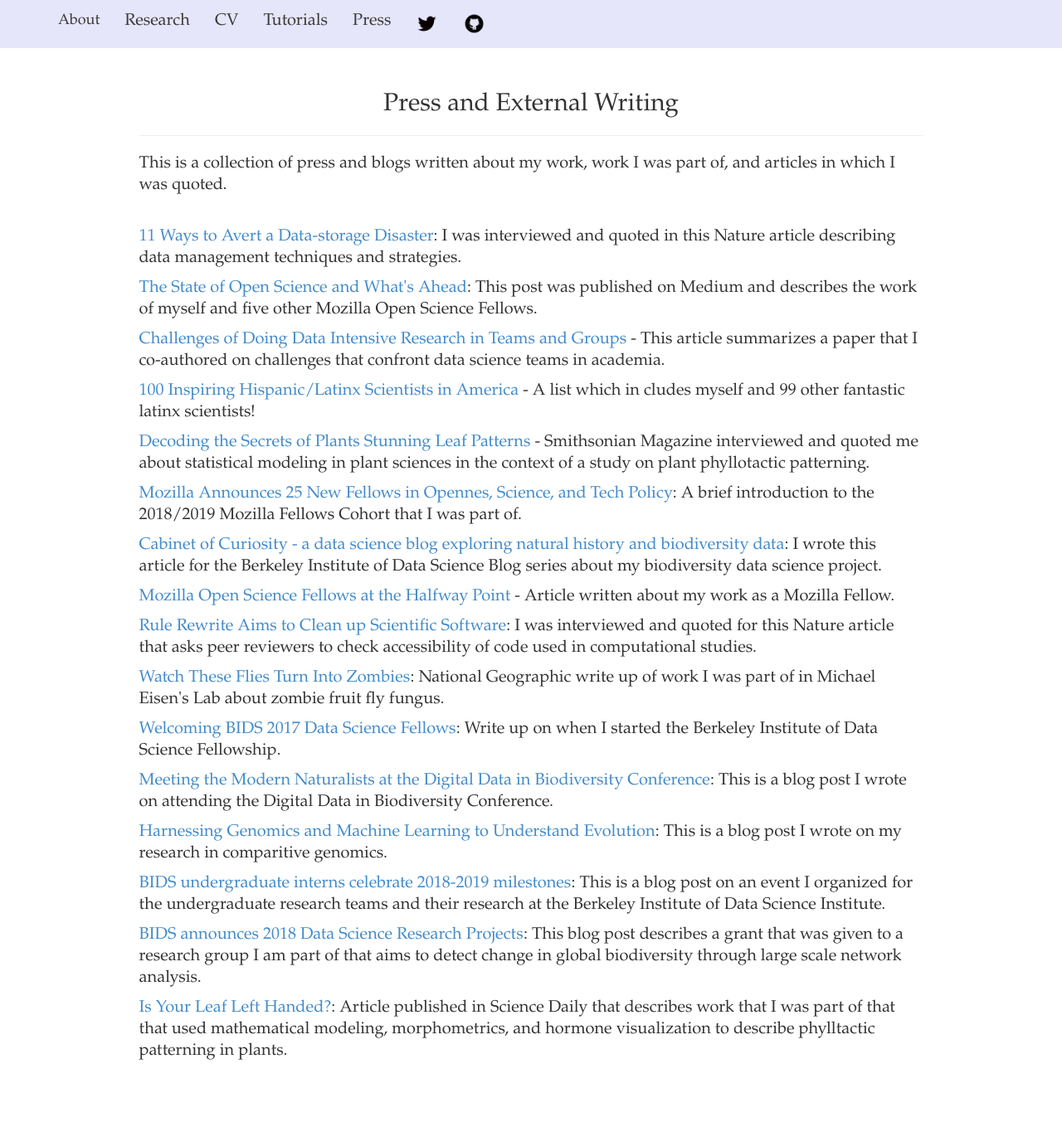
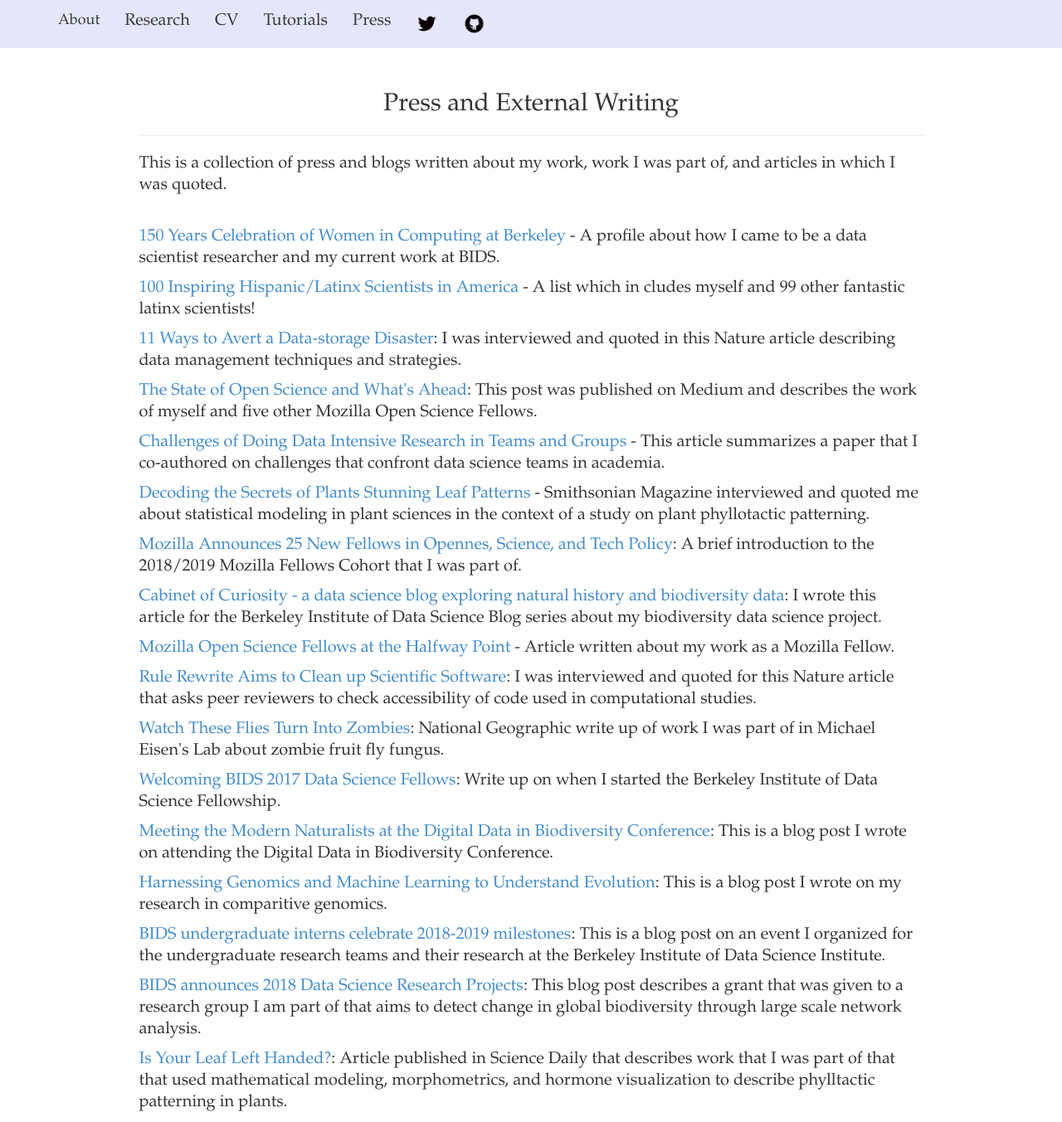
Before and after one commit to iamciera/creports, a Jekyll site: the page built from press/index.html, in a window 1280 px wide and 1353 px high. Shown: the whole window at 83% size. Built offline with Jekyll 4.4.1, drawn with Linux system fonts in a browser that asks for light colours; nearby versions of some CDN libraries.

Commit message:
added berkeley story

```diff
--- a/press/index.html
+++ b/press/index.html
@@ -15,10 +15,11 @@ layout: default
 			<hr />
 			<p>This is a collection of press and blogs written about my work, work I was part of, and articles in which I was quoted.</p>
 			<br>
+			<p><a href='https://data.berkeley.edu/people/ciera-martinez'>150 Years Celebration of Women in Computing at Berkeley</a> - A profile about how I came to be a data scientist researcher and my current work at BIDS.</p>
+			<p><a href='http://crosstalk.cell.com/blog/100-inspiring-hispanic-latinx-scientists-in-america'>100 Inspiring Hispanic/Latinx Scientists in America</a> - A list which in cludes myself and 99 other fantastic latinx scientists!</p>
 			<p><a href='https://www.nature.com/articles/d41586-019-01040-w'>11 Ways to Avert a Data-storage Disaster</a>:  I was interviewed and quoted in this Nature article describing data management techniques and strategies.</p>
 			<p><a href='https://medium.com/read-write-participate/the-state-of-open-science-and-whats-ahead-ce2718689281'>The State of Open Science and What&#39;s Ahead</a>: This post was published on Medium and describes the work of myself and five other Mozilla Open Science Fellows. </p>
 			<p><a href='https://bids.berkeley.edu/news/challenges-doing-data-intensive-research-teams-and-groups'>Challenges of Doing Data Intensive Research in Teams and Groups</a> - This article summarizes a paper that I co-authored on challenges that confront data science teams in academia.</p>
-			<p><a href='http://crosstalk.cell.com/blog/100-inspiring-hispanic-latinx-scientists-in-america'>100 Inspiring Hispanic/Latinx Scientists in America</a> - A list which in cludes myself and 99 other fantastic latinx scientists!</p>
 			<p><a href='https://www.smithsonianmag.com/science-nature/decoding-mathematical-secrets-plants-stunning-leaf-patterns-180972367/'>Decoding the Secrets of Plants Stunning Leaf Patterns</a> - Smithsonian Magazine interviewed and quoted me about statistical modeling in plant sciences in the context of a study on plant phyllotactic patterning. </p>
 			<p><a href='https://blog.mozilla.org/blog/2018/08/21/mozilla-announces-25-new-fellows-in-openness-science-and-tech-policy/'>Mozilla Announces 25 New Fellows in Opennes, Science, and Tech Policy</a>: A brief introduction to the 2018/2019 Mozilla Fellows Cohort that I was part of. </p>
 			<p><a href='https://medium.com/read-write-participate/cabinet-of-curiosity-a-data-science-blog-exploring-natural-history-and-biodiversity-data-6e5bb6997cb2'>Cabinet of Curiosity - a data science blog exploring natural history and biodiversity data</a>: I wrote this article for the Berkeley Institute of Data Science Blog series about my biodiversity data science project.</p>
```
